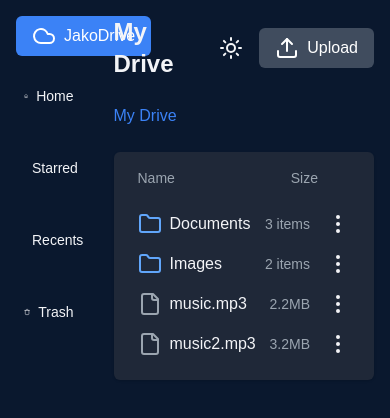
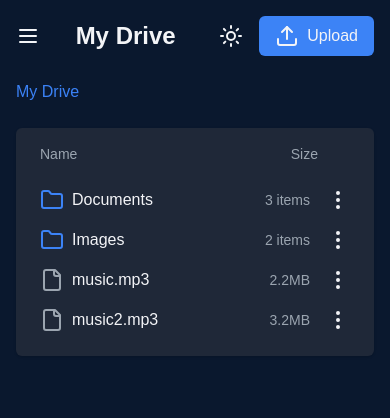
Before and after one commit to jakobdm-sudo/drive, a Next.js app: page / in a window 390 px wide. Shown: the top 418 px of the page. Built offline with nearby package versions, Linux system fonts and the light colour scheme.

Commit message:
added mobile support

```diff
--- a/src/app/page.tsx
+++ b/src/app/page.tsx
@@ -4,6 +4,7 @@ import Button from "~/components/button";
 import Link from "next/link";
 import {
   Folder,
+  Menu,
   File,
   Home,
   Star,
@@ -15,7 +16,7 @@ import {
   ChevronRight,
 } from "lucide-react";
 import { useState } from "react";
-import { ThemeToggle } from "~/components/theme-toggle"
+import { ThemeToggle } from "~/components/theme-toggle";
 
 type FileItem = {
   id: number;
@@ -98,6 +99,8 @@ const mockData: Item[] = [
 export default function HomePage() {
   const [currentFolder, setCurrentFolder] = useState<number | null>(null);
 
+  const [isSidebarOpen, setIsSidebarOpen] = useState(false);
+
   const [breadcrumbs, setBreadcrumbs] = useState<
     Array<{ id: number | null; name: string }>
   >([{ id: null, name: "My Drive" }]);
@@ -105,6 +108,9 @@ export default function HomePage() {
   const handleOpen = (folderId: number, folderName: string) => {
     setCurrentFolder(folderId);
     setBreadcrumbs([...breadcrumbs, { id: folderId, name: folderName }]);
+  };
+  const handleopenSidebar = () => {
+    setIsSidebarOpen(!isSidebarOpen);
   };
 
   const handleBreadcrumbClick = (index: number) => {
@@ -121,47 +127,55 @@ export default function HomePage() {
 
   return (
     <main className="h-screen bg-background text-foreground">
-      <div className="flex flex-row">
-        <aside className="w-1/4 p-4">
+      <div className="flex flex-col md:flex-row">
+        <aside className="hidden p-4 md:block md:w-1/4">
+          <div className="flex flex-col items-center justify-start">
             <Button
-            name="JakoDrive"
+              name={"JakoDrive"}
               hasLogo={true}
               logo={<Cloud />}
-            className="mb-4"
-          ></Button>
-          <nav className="space-y-6">
+              className="mb-4 bg-primary transition-all"
+            />
+            <nav className="flex flex-col gap-4 space-y-6">
               <Link
                 href="#"
                 className="flex items-center gap-2 rounded-md px-2 py-3 text-sm transition-colors hover:bg-secondary"
               >
                 <Home />
-              Home
+                <span>Home</span>
               </Link>
               <Link
                 href="#"
                 className="flex items-center gap-2 rounded-md px-2 py-3 text-sm transition-colors hover:bg-secondary"
               >
                 <Star />
-              Starred
+                <span>Starred</span>
               </Link>
               <Link
                 href="#"
                 className="flex items-center gap-2 rounded-md px-2 py-3 text-sm transition-colors hover:bg-secondary"
               >
                 <Clock />
-              Recents
+                <span>Recents</span>
               </Link>
               <Link
                 href="#"
                 className="flex items-center gap-2 rounded-md px-2 py-3 text-sm transition-colors hover:bg-secondary"
               >
                 <Trash />
-              Trash
+                <span>Trash</span>
               </Link>
             </nav>
+          </div>
         </aside>
-        <div className="w-3/4 p-4">
+        <div className="w-full p-4 md:w-3/4">
           <div className="flex items-center justify-between pb-6">
+            <button
+              className="block md:hidden"
+              onClick={() => handleopenSidebar()}
+            >
+              <Menu />
+            </button>
             <h1 className="text-2xl font-bold">My Drive</h1>
             <div className="flex items-center gap-2">
               <ThemeToggle />
@@ -169,10 +183,64 @@ export default function HomePage() {
                 name="Upload"
                 hasLogo={true}
                 logo={<Upload />}
-                className="bg-secondary hover:bg-accent"
+                className="hover:bg-primary-hover bg-primary"
               />
             </div>
           </div>
+          <div
+            className={`fixed left-0 right-0 top-16 z-50 transform bg-background p-4 transition-all duration-300 ease-in-out ${
+              isSidebarOpen
+                ? "translate-y-0 opacity-100"
+                : "pointer-events-none -translate-y-full opacity-0"
+            } md:hidden`}
+          >
+            <div
+              className={`flex flex-col ${isSidebarOpen ? "animate-slide-down" : ""} `}
+            >
+              <Button
+                name={"JakoDrive"}
+                hasLogo={true}
+                logo={<Cloud />}
+                className="mb-4 bg-primary transition-all"
+              />
+              <nav className="flex flex-col gap-4">
+                <Link
+                  href="#"
+                  className="flex items-center gap-2 rounded-md px-2 py-3 text-sm transition-colors hover:bg-secondary"
+                >
+                  <Home />
+                  <span>Home</span>
+                </Link>
+                <Link
+                  href="#"
+                  className="flex items-center gap-2 rounded-md px-2 py-3 text-sm transition-colors hover:bg-secondary"
+                >
+                  <Star />
+                  <span>Starred</span>
+                </Link>
+                <Link
+                  href="#"
+                  className="flex items-center gap-2 rounded-md px-2 py-3 text-sm transition-colors hover:bg-secondary"
+                >
+                  <Clock />
+                  <span>Recents</span>
+                </Link>
+                <Link
+                  href="#"
+                  className="flex items-center gap-2 rounded-md px-2 py-3 text-sm transition-colors hover:bg-secondary"
+                >
+                  <Trash />
+                  <span>Trash</span>
+                </Link>
+              </nav>
+            </div>
+          </div>
+          {isSidebarOpen && (
+            <div
+              className="fixed inset-0 z-40 bg-black/20 backdrop-blur-sm md:hidden"
+              onClick={() => setIsSidebarOpen(false)}
+            />
+          )}
           <div className="pb-6">
             <ol className="inline-flex items-center space-x-1 md:space-x-3">
               {breadcrumbs.map((crumb, index) => (
--- a/src/components/button.tsx
+++ b/src/components/button.tsx
@@ -1,14 +1,25 @@
+import { type ReactNode } from "react";
 
 interface ButtonProps {
-    name: string;
-    hasLogo: boolean;
-    logo?: React.ReactNode;
+  name: string | ReactNode;
+  hasLogo?: boolean;
+  logo?: ReactNode;
   className?: string;
+  onClick?: () => void;
 }
 
-export default function Button({name, hasLogo, logo, className}: ButtonProps) {
+export default function Button({
+  name,
+  hasLogo = false,
+  logo,
+  className = "",
+  onClick,
+}: ButtonProps) {
   return (
-        <button className={`bg-blue-500 text-white px-4 py-2 rounded-md flex items-center gap-2 ${className}`}>
+    <button
+      onClick={onClick}
+      className={`flex items-center gap-2 rounded-md px-4 py-2 text-primary-foreground ${className}`}
+    >
       {hasLogo && logo}
       {name}
     </button>
--- a/src/components/theme-toggle.tsx
+++ b/src/components/theme-toggle.tsx
@@ -2,9 +2,20 @@
 
 import { Moon, Sun } from "lucide-react";
 import { useTheme } from "next-themes";
+import { useEffect, useState } from "react";
 
 export function ThemeToggle() {
   const { theme, setTheme } = useTheme();
+  const [mounted, setMounted] = useState(false);
+
+  // Prevent hydration mismatch by only rendering after mount
+  useEffect(() => {
+    setMounted(true);
+  }, []);
+
+  if (!mounted) {
+    return <div className="h-9 w-9" />; // Placeholder with same dimensions
+  }
 
   return (
     <button
--- a/src/styles/globals.css
+++ b/src/styles/globals.css
@@ -22,8 +22,10 @@ body {
     --popover-foreground: 0 0% 3.9%;
     --primary: 0 0% 9%;
     --primary-foreground: 0 0% 98%;
+    --primary-hover: 0 0% 13%; /* Slightly darker */
     --secondary: 0 0% 96.1%;
     --secondary-foreground: 0 0% 9%;
+    --secondary-hover: 0 0% 92%; /* Slightly darker */
     --muted: 0 0% 96.1%;
     --muted-foreground: 0 0% 45.1%;
     --accent: 0 0% 96.1%;
@@ -58,11 +60,13 @@ body {
     --popover: 217 64% 11%; /* bg-gray-900 */
     --popover-foreground: 220 20% 96%; /* text-gray-100 */
 
-        --primary: 213 94% 68%; /* text-blue-400 */
+    --primary: 217 91% 60%; /* blue-500 instead of blue-400 */
     --primary-foreground: 220 20% 96%; /* text-gray-100 */
+    --primary-hover: 217 91% 65%; /* blue-400: slightly lighter than primary */
 
     --secondary: 217 19% 31%; /* hover:bg-gray-700 */
     --secondary-foreground: 220 20% 96%; /* text-gray-100 */
+    --secondary-hover: 217 19% 36%; /* Lighter */
 
     --muted: 217 19% 31%; /* hover:bg-gray-700 */
     --muted-foreground: 213 12% 65%; /* text-gray-400 */
@@ -70,7 +74,7 @@ body {
     --accent: 217 19% 31%; /* hover:bg-gray-700 */
     --accent-foreground: 220 20% 96%; /* text-gray-100 */
 
-        --destructive: 0 84% 60%; /* Tailwind’s red-500 */
+    --destructive: 0 84% 60%; /* Tailwind's red-500 */
     --destructive-foreground: 220 20% 96%; /* text-gray-100 */
 
     --border: 217 19% 31%; /* hover:bg-gray-700 */
--- a/tailwind.config.ts
+++ b/tailwind.config.ts
@@ -24,10 +24,12 @@ const config: Config = {
         primary: {
           DEFAULT: "hsl(var(--primary))",
           foreground: "hsl(var(--primary-foreground))",
+          hover: "hsl(var(--primary-hover))",
         },
         secondary: {
           DEFAULT: "hsl(var(--secondary))",
           foreground: "hsl(var(--secondary-foreground))",
+          hover: "hsl(var(--secondary-hover))",
         },
         muted: {
           DEFAULT: "hsl(var(--muted))",
@@ -84,10 +86,21 @@ const config: Config = {
             height: "0",
           },
         },
+        "slide-down": {
+          from: {
+            opacity: "0",
+            transform: "translateY(-10px)",
+          },
+          to: {
+            opacity: "1",
+            transform: "translateY(0)",
+          },
+        },
       },
       animation: {
         "accordion-down": "accordion-down 0.2s ease-out",
         "accordion-up": "accordion-up 0.2s ease-out",
+        "slide-down": "slide-down 0.2s ease-out",
       },
     },
   },
```
Also changed, not shown: src/hooks/use-mobile.tsx (added, +36 -0 lines). Lines whose indentation alone changed are shown as unchanged.
